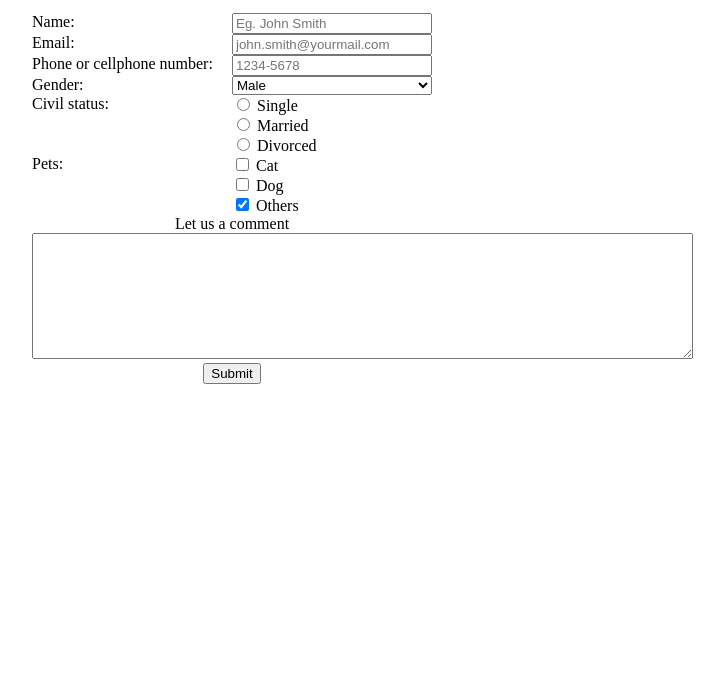
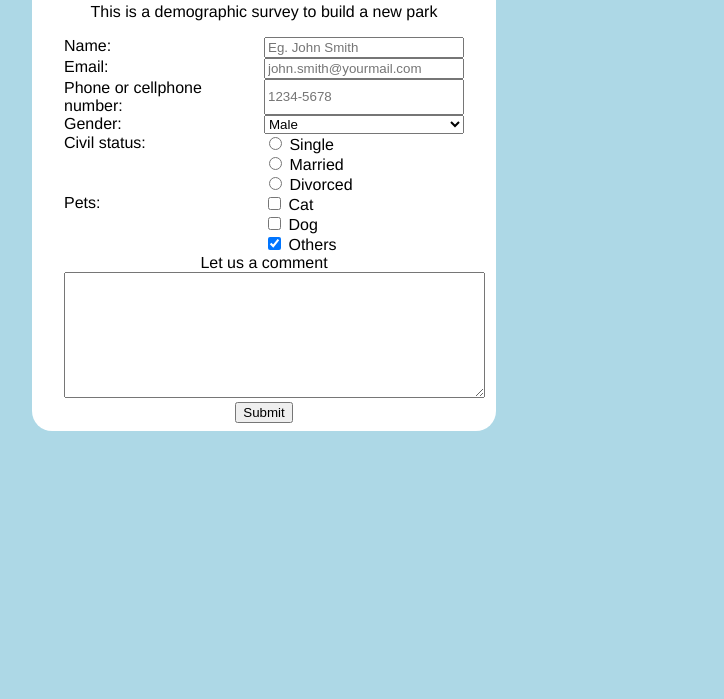
Before and after one commit to luis-novoa/collaborative-christian-luis, a plain HTML site: page index.html in a window 1280 px wide. Shown: the part 101-800 px from the top of the page, without its empty margins (400-1124 px from the left). Drawn offline with Linux system fonts and the light colour scheme.

Commit message:
Final styling done

```diff
--- a/css/style.css
+++ b/css/style.css
@@ -1,5 +1,16 @@
 body{
-  margin-left: 27em;
+  margin: 0 27em;
+  background: lightblue
+}
+
+.container {
+  background: white;
+  width: fit-content;
+  text-align: center;
+  padding: 0.5em 2em;
+  font-family: Helvetica, sans-serif;
+  border-radius: 20px;
+  margin-top: 1em;
 }
 
 #survey-form {
--- a/index.html
+++ b/index.html
@@ -7,9 +7,9 @@
   </head>
 
   <body>
+      <div class="container">
       <h1 id="title">Survey Form</h1>
       <p id="description">This is a demographic survey to build a new park</p>
-      <div class="container">
       <form id="survey-form">
         <label id="name-label">Name:</label>
           <input id="name" type="text" placeholder="Eg. John Smith" required>
@@ -39,7 +39,7 @@
           <label>Let us a comment</label>
         </div>
         <div class="twocolumns">
-          <textarea name="textarea" rows="8" cols="80"></textarea>
+          <textarea name="textarea" rows="8" cols="50"></textarea>
         </div>
         <div class="twocolumns">
           <input type="submit" id="submit">
```
